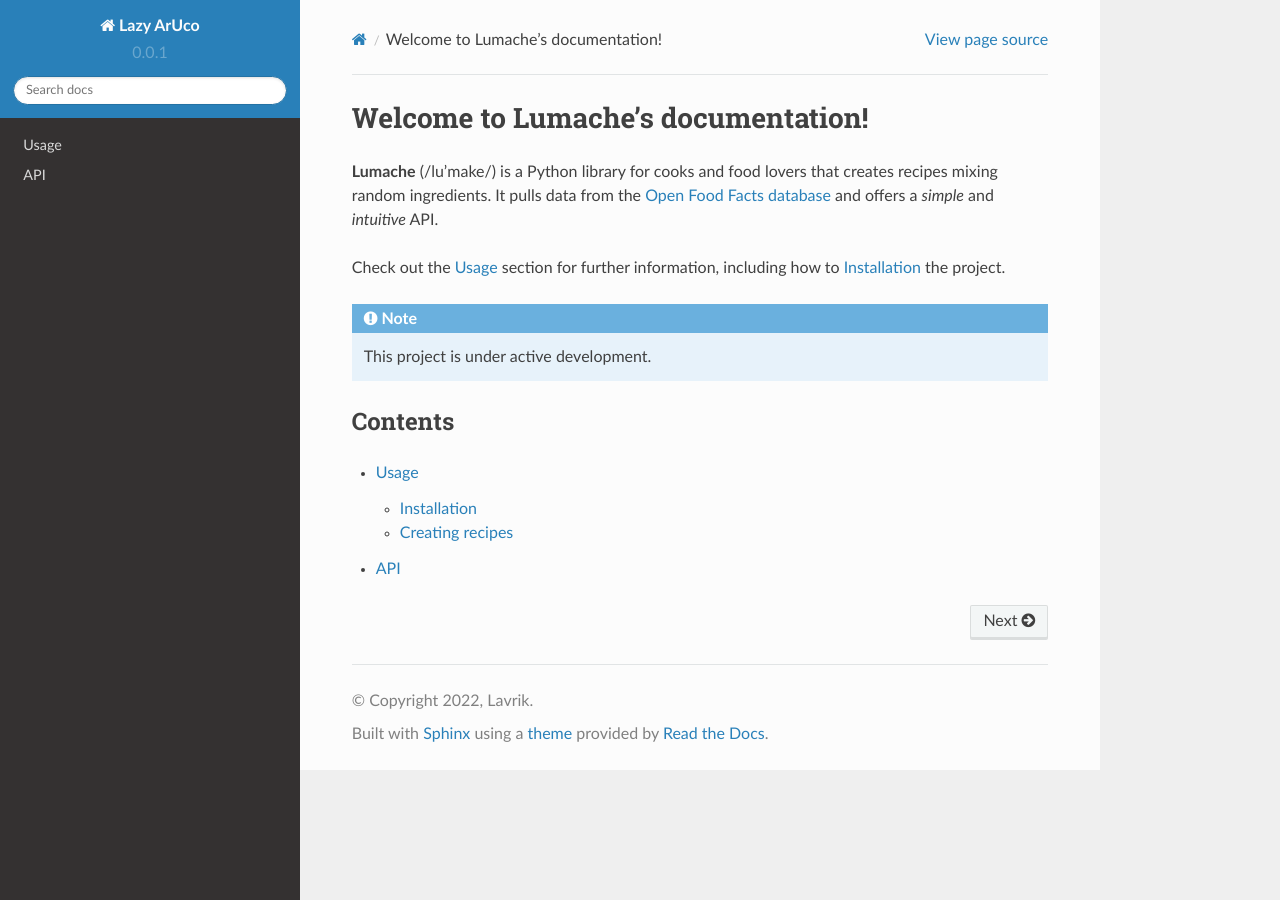
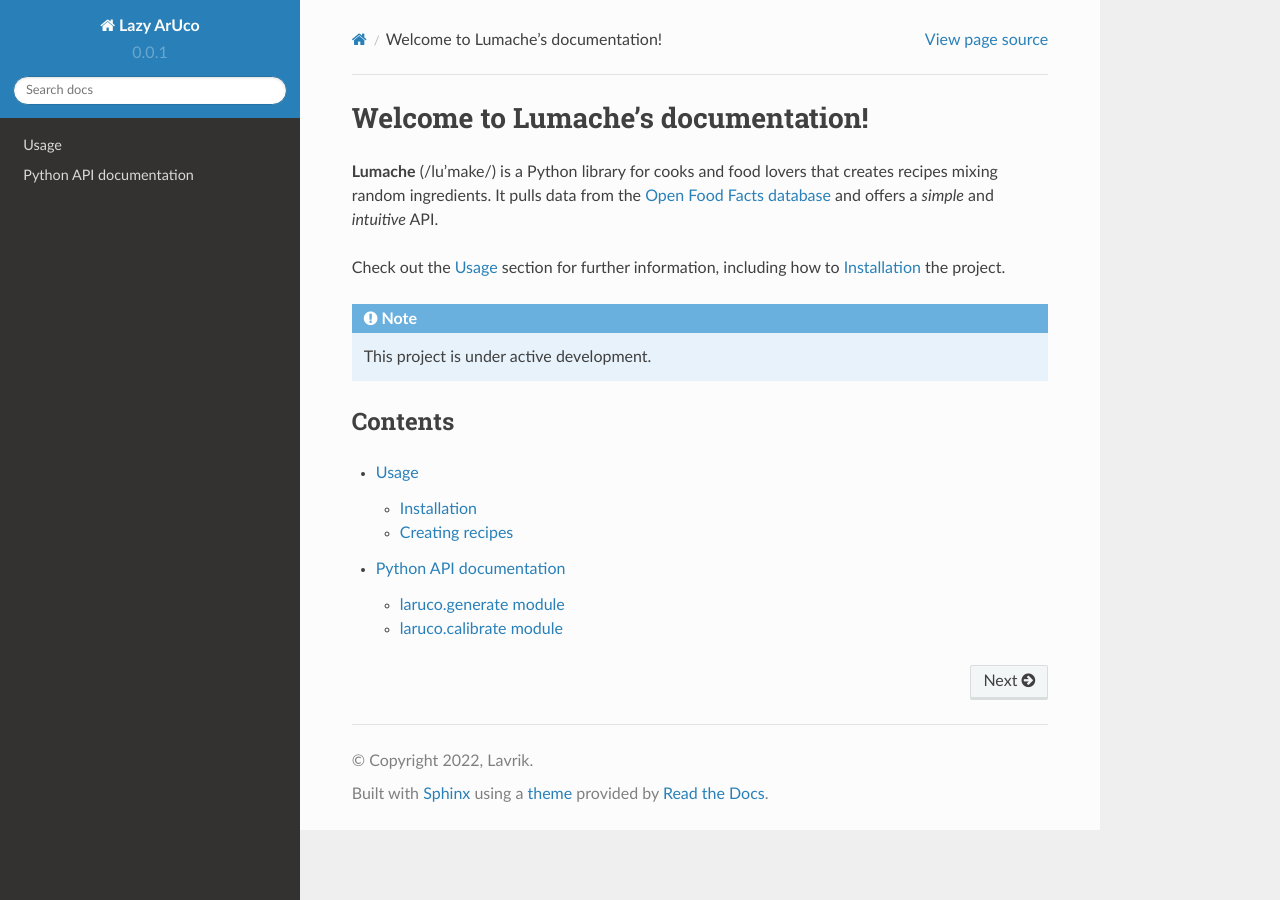
Before and after one commit to vlavrik/lazy-aruco, a Sphinx documentation site: the page built from docs/source/index.rst, in a window 1280 px wide. Built offline with Sphinx 7.4.7 and the Read the Docs theme 2.0.0, drawn with Linux system fonts in a browser that asks for light colours.

Commit message:
modify reqs

```diff
--- a/docs/source/api.rst
+++ b/docs/source/api.rst
@@ -1,6 +1,25 @@
-API
-===
+.. _api:
+
+Python API documentation
+========================
+
+laruco\.generate module
+-----------------------
 
 .. automodule:: laruco.generate
     :members:
     :undoc-members:
+
+laruco\.calibrate module
+------------------------
+
+.. automodule:: laruco.calibrate
+    :members:
+    :undoc-members:
+
+.. API
+.. ===
+
+.. .. automodule:: laruco.generate
+..     :members:
+..     :undoc-members:
```
